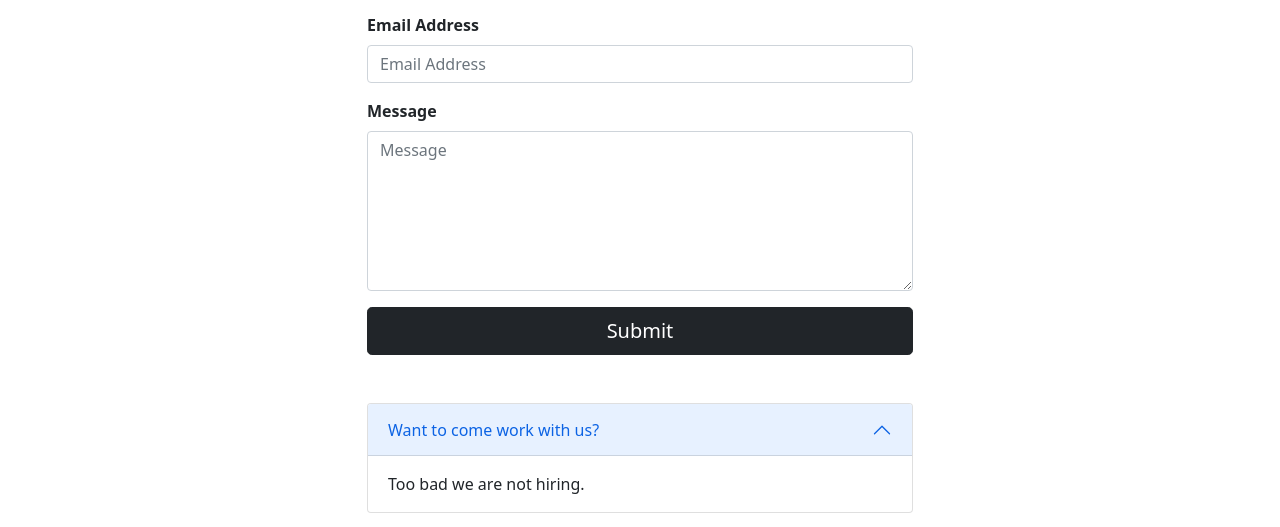
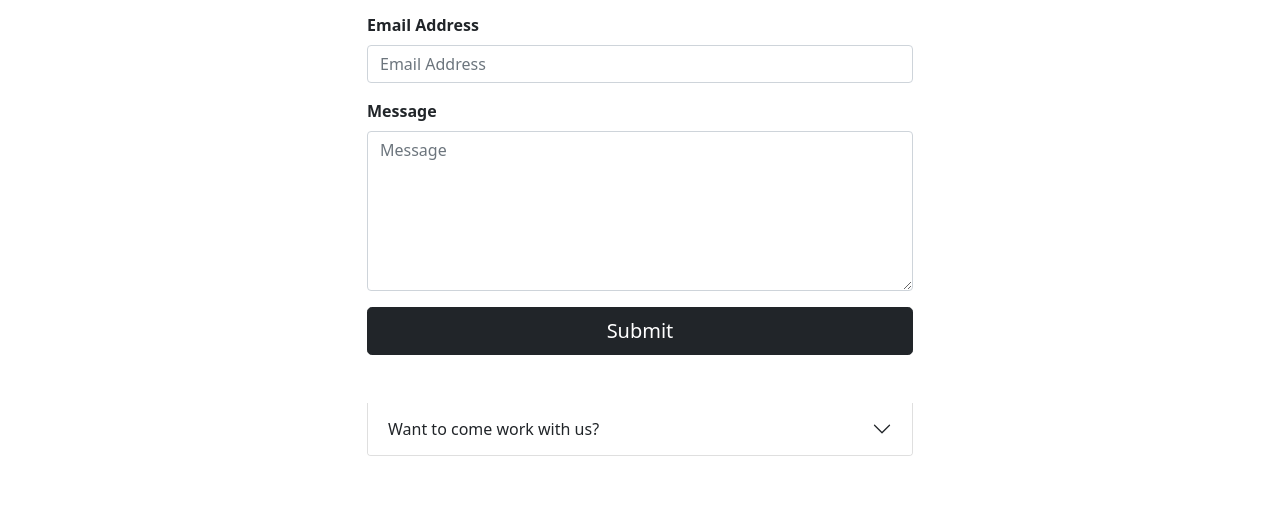
Before and after one commit to nbrandon62/mobile-friendly-final, a plain HTML site: page contact.html in a window 1280 px wide. Shown: the part 309-836 px from the top of the page. Drawn offline with nearby package versions, Linux system fonts and the light colour scheme.

Commit message:
added funny accordion

```diff
--- a/contact.html
+++ b/contact.html
@@ -84,20 +84,18 @@
       <button class="btn btn-dark text-white btn-lg w-20" id="submitButton" type="submit">Submit</button>
     </div>
       <!-- Accordion dropdown bar -->
-    <div class="accordion mt-5" id="accordionExample">
-      <div class="accordion-item">
-        <h2 class="accordion-header" id="headingOne">
-          <button class="accordion-button" type="button" data-bs-toggle="collapse" data-bs-target="#collapseOne" aria-expanded="true" aria-controls="collapseOne">
-          Want to come work with us?
+      <div class="accordion-item mt-5">
+        <h2 class="accordion-header" id="headingTwo">
+          <button class="accordion-button collapsed" type="button" data-bs-toggle="collapse" data-bs-target="#collapseTwo" aria-expanded="false" aria-controls="collapseTwo">
+            Want to come work with us?
           </button>
         </h2>
-      <div id="collapseOne" class="accordion-collapse collapse show" aria-labelledby="headingOne" data-bs-parent="#accordionExample">
-        <div class="accordion-body">
-          Too bad we are not hiring.
+        <div id="collapseTwo" class="accordion-collapse collapse" aria-labelledby="headingTwo" data-bs-parent="#accordionExample">
+          <div class="accordion-body">
+            Too bad we're not hiring.
+          </div>
         </div>
       </div>
-    </div>
-  </div>
 
     </form>
     </div>
```
